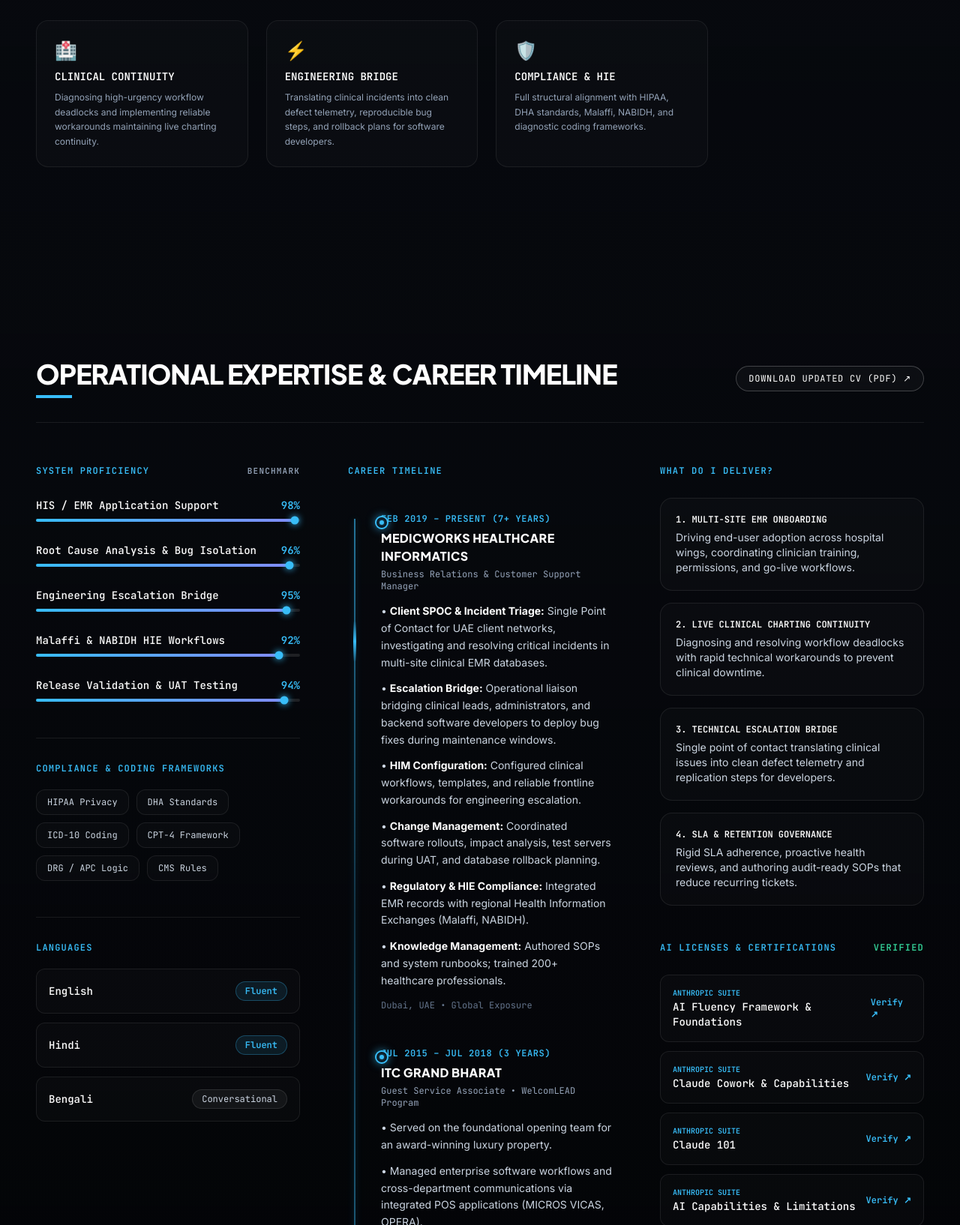
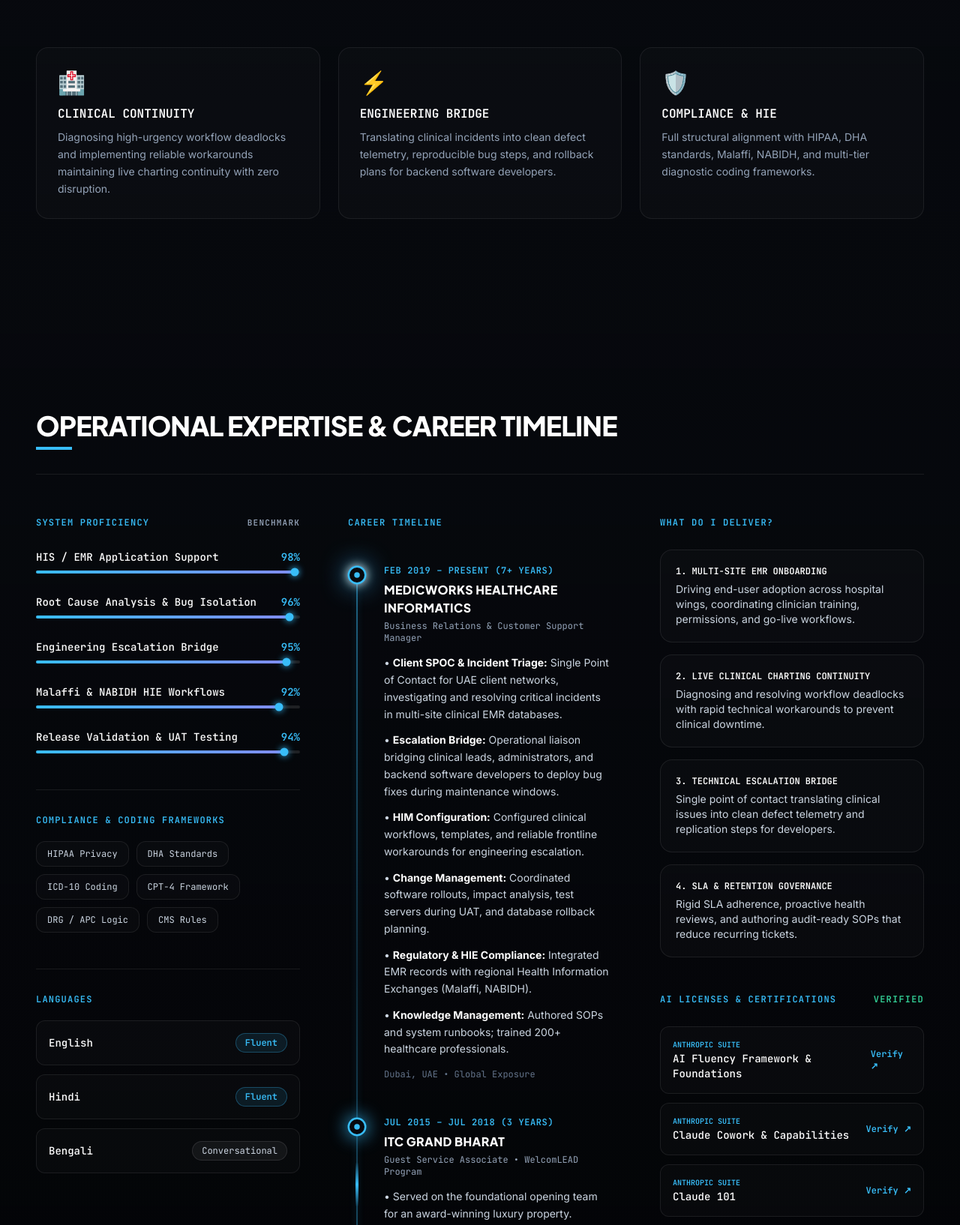
Before and after one commit to vighneshchopra/portfolio, a plain HTML site: page portfolio_v5.html in a window 1280 px wide. Shown: the part 1583-3217 px from the top of the page at 75% size. Drawn offline with nearby package versions, Linux system fonts and the light colour scheme.

Commit message:
fix: bottom-to-up timeline illumination, isolated node columns to eliminate text overlap, expanded full-width About layout, removed middle CV button, and resolved local file preview form submission with active local web server

```diff
--- a/portfolio_v5.html
+++ b/portfolio_v5.html
@@ -193,83 +193,52 @@
     }
 
     /* ======================================================== */
-    /* ANIMATED CONTINUOUS TIMELINE RAIL                        */
+    /* ANIMATED TIMELINE: BOTTOM-TO-UP ILLUMINATION             */
     /* ======================================================== */
-    .timeline-container {
-      position: relative;
-      padding-left: 2.25rem;
-    }
-
-    /* Continuous Unbroken Animated Track */
-    .timeline-track-beam {
+    .timeline-track-rail {
       position: absolute;
-      left: 8px;
-      top: 8px;
+      left: 11px;
+      top: 10px;
       bottom: 12px;
       width: 2px;
       background: linear-gradient(
         180deg,
-        rgba(56, 189, 248, 0.6) 0%,
-        rgba(56, 189, 248, 0.25) 50%,
-        rgba(56, 189, 248, 0.5) 100%
+        rgba(56, 189, 248, 0.5) 0%,
+        rgba(56, 189, 248, 0.2) 50%,
+        rgba(56, 189, 248, 0.45) 100%
       );
-      box-shadow: 0 0 8px rgba(56, 189, 248, 0.3);
+      box-shadow: 0 0 8px rgba(56, 189, 248, 0.25);
     }
 
-    /* Flowing Light Pulse Traveling Down the Track */
-    .timeline-track-beam::after {
+    /* Traveling Light Pulse Moving UPWARDS (Down to Up) */
+    .timeline-track-rail::after {
       content: '';
       position: absolute;
-      top: 0;
+      bottom: 0;
       left: -1px;
       width: 4px;
-      height: 55px;
-      background: linear-gradient(180deg, transparent, #38bdf8, transparent);
+      height: 60px;
+      background: linear-gradient(0deg, transparent, #38bdf8, transparent);
       border-radius: 9999px;
       filter: blur(0.5px);
-      animation: beamFlow 4s ease-in-out infinite;
+      animation: surgeUpwards 3.8s ease-in-out infinite;
     }
 
-    @keyframes beamFlow {
+    @keyframes surgeUpwards {
       0% {
-        top: 0%;
+        bottom: 0%;
         opacity: 0;
       }
-      15% {
+      20% {
         opacity: 1;
       }
-      85% {
+      80% {
         opacity: 1;
       }
       100% {
-        top: 100%;
+        bottom: 100%;
         opacity: 0;
       }
-    }
-
-    /* Glowing Timeline Nodes with Subtle Pulse */
-    .timeline-node-circle {
-      position: absolute;
-      left: 0;
-      top: 4px;
-      width: 18px;
-      height: 18px;
-      border-radius: 50%;
-      background-color: #07090e;
-      border: 2px solid #38bdf8;
-      display: flex;
-      align-items: center;
-      justify-content: center;
-      z-index: 5;
-      box-shadow: 0 0 12px rgba(56, 189, 248, 0.65);
-    }
-    .timeline-node-circle::after {
-      content: '';
-      width: 6px;
-      height: 6px;
-      border-radius: 50%;
-      background-color: #38bdf8;
-      box-shadow: 0 0 6px #38bdf8;
     }
   </style>
 </head>
@@ -345,7 +314,7 @@
               <strong class="text-white font-semibold">7+ years directing L1/L2 application support</strong>, clinical workflow optimization, and high-stakes engineering escalation bridges across <strong class="text-white font-semibold">30+ multi-site healthcare facilities</strong>. Single Point of Contact (SPOC) driving zero live charting disruption and strict SLA compliance.
             </p>
 
-            <!-- Pill Action Buttons -->
+            <!-- Pill Action Buttons (Top CV Download is here in blue) -->
             <div class="flex flex-wrap items-center gap-4 mb-10">
               <a href="Vighnesh_Chopra_Resume.pdf" download class="pill-btn pill-btn-primary">
                 <span>Download CV (PDF)</span>
@@ -403,15 +372,13 @@
     </section>
 
     <!-- ======================================================== -->
-    <!-- SCREEN 2: ABOUT SECTION (GRADUAL SOFTENING FADE)         -->
+    <!-- SCREEN 2: ABOUT SECTION (EXPANDED TO FILL FULL PAGE)     -->
     <!-- ======================================================== -->
     <section id="about" class="min-h-screen py-24 sm:py-32 flex items-center relative">
       <div class="w-full max-w-7xl mx-auto px-6 lg:px-12">
 
-        <div class="max-w-4xl">
-
         <!-- Section Header -->
-          <div class="mb-10">
+        <div class="mb-12">
           <h2 class="text-3xl sm:text-5xl font-black uppercase tracking-tight text-white font-display mb-3">
             ABOUT VIGHNESH CHOPRA
           </h2>
@@ -421,8 +388,8 @@
           </p>
         </div>
 
-          <!-- Narrative Content -->
-          <div class="space-y-6 text-sm sm:text-base text-slate-300 font-normal leading-relaxed mb-12">
+        <!-- Narrative Content: Expanded Full-Width Layout (Zero Wasted Space on Right) -->
+        <div class="space-y-6 text-base sm:text-lg text-slate-300 font-light leading-relaxed mb-14">
           <p>
             Performance-driven <strong class="text-white font-semibold">Healthcare SaaS & EHR/EMR Application Support Specialist</strong> with over <strong class="text-white font-semibold">7 years of expertise in L1/L2 production support</strong>, high-severity incident resolution, clinical workflow optimization, and SLA adherence across multi-site global healthcare systems.
           </p>
@@ -437,57 +404,48 @@
           </p>
         </div>
 
-          <!-- Focus Pillars Grid -->
-          <div class="grid grid-cols-1 sm:grid-cols-3 gap-6 pt-6">
-            <div class="p-6 rounded-2xl bg-white/[0.02] border border-white/[0.07]">
-              <div class="text-cyan-accent text-2xl mb-2">🏥</div>
-              <h3 class="text-white font-semibold text-sm font-mono uppercase mb-2">Clinical Continuity</h3>
-              <p class="text-slate-400 text-xs leading-relaxed">
-                Diagnosing high-urgency workflow deadlocks and implementing reliable workarounds maintaining live charting continuity.
+        <!-- Full-Width 3-Column Pillars Grid -->
+        <div class="grid grid-cols-1 md:grid-cols-3 gap-6 pt-6">
+          <div class="p-7 rounded-2xl bg-white/[0.02] border border-white/[0.07] hover:border-cyan-accent/30 transition-all">
+            <div class="text-cyan-accent text-3xl mb-3">🏥</div>
+            <h3 class="text-white font-bold text-base font-mono uppercase mb-2">Clinical Continuity</h3>
+            <p class="text-slate-400 text-sm leading-relaxed">
+              Diagnosing high-urgency workflow deadlocks and implementing reliable workarounds maintaining live charting continuity with zero disruption.
             </p>
           </div>
 
-            <div class="p-6 rounded-2xl bg-white/[0.02] border border-white/[0.07]">
-              <div class="text-cyan-accent text-2xl mb-2">⚡</div>
-              <h3 class="text-white font-semibold text-sm font-mono uppercase mb-2">Engineering Bridge</h3>
-              <p class="text-slate-400 text-xs leading-relaxed">
-                Translating clinical incidents into clean defect telemetry, reproducible bug steps, and rollback plans for software developers.
+          <div class="p-7 rounded-2xl bg-white/[0.02] border border-white/[0.07] hover:border-cyan-accent/30 transition-all">
+            <div class="text-cyan-accent text-3xl mb-3">⚡</div>
+            <h3 class="text-white font-bold text-base font-mono uppercase mb-2">Engineering Bridge</h3>
+            <p class="text-slate-400 text-sm leading-relaxed">
+              Translating clinical incidents into clean defect telemetry, reproducible bug steps, and rollback plans for backend software developers.
             </p>
           </div>
 
-            <div class="p-6 rounded-2xl bg-white/[0.02] border border-white/[0.07]">
-              <div class="text-cyan-accent text-2xl mb-2">🛡️</div>
-              <h3 class="text-white font-semibold text-sm font-mono uppercase mb-2">Compliance & HIE</h3>
-              <p class="text-slate-400 text-xs leading-relaxed">
-                Full structural alignment with HIPAA, DHA standards, Malaffi, NABIDH, and diagnostic coding frameworks.
+          <div class="p-7 rounded-2xl bg-white/[0.02] border border-white/[0.07] hover:border-cyan-accent/30 transition-all">
+            <div class="text-cyan-accent text-3xl mb-3">🛡️</div>
+            <h3 class="text-white font-bold text-base font-mono uppercase mb-2">Compliance & HIE</h3>
+            <p class="text-slate-400 text-sm leading-relaxed">
+              Full structural alignment with HIPAA, DHA standards, Malaffi, NABIDH, and multi-tier diagnostic coding frameworks.
             </p>
           </div>
-          </div>
-
         </div>
 
       </div>
     </section>
 
     <!-- ======================================================== -->
-    <!-- SCREEN 3: 3-COLUMN SYSTEM DASHBOARD (SPACIOUS & EXPANDED)-->
+    <!-- SCREEN 3: 3-COLUMN SYSTEM DASHBOARD (NO EXTRA CV BUTTON) -->
     <!-- ======================================================== -->
     <section id="resume" class="min-h-screen py-24 sm:py-32 relative">
       <div class="w-full max-w-[1380px] mx-auto px-6 lg:px-12">
 
-        <!-- Section Header -->
-        <div class="flex flex-col sm:flex-row sm:items-center justify-between pb-8 mb-14 border-b border-white/[0.08] gap-4">
-          <div>
+        <!-- Section Header (Extra CV Button REMOVED) -->
+        <div class="pb-8 mb-14 border-b border-white/[0.08]">
           <h2 class="text-2xl sm:text-4xl font-black uppercase tracking-tight text-white font-display">
             OPERATIONAL EXPERTISE & CAREER TIMELINE
           </h2>
           <div class="w-12 h-1 bg-cyan-accent mt-2"></div>
-          </div>
-          <div class="flex items-center gap-3">
-            <a href="Vighnesh_Chopra_Resume.pdf" download class="pill-btn !py-2 !px-4 !text-xs">
-              <span>Download Updated CV (PDF) ↗</span>
-            </a>
-          </div>
         </div>
 
         <!-- 3-Column Structured Layout (Generously Spaced & Breathable) -->
@@ -609,7 +567,7 @@
           </div>
 
           <!-- ==================================================== -->
-          <!-- COLUMN 2: RESTRUCTURED TIMELINE (CONTINUOUS BEAM)    -->
+          <!-- COLUMN 2: ZERO-OVERLAP TIMELINE (UPWARD SURGE)       -->
           <!-- ==================================================== -->
           <div class="space-y-12">
 
@@ -618,20 +576,24 @@
                 CAREER TIMELINE
               </h3>
 
-              <!-- Dedicated Timeline Container with Continuous Animated Beam -->
-              <div class="timeline-container space-y-12">
+              <!-- Dedicated Two-Column Flex Timeline with Continuous Upward Illuminated Rail -->
+              <div id="timeline-box" class="space-y-12 relative">
 
-                <!-- Continuous Animated Flowing Track Beam -->
-                <div class="timeline-track-beam"></div>
+                <!-- Continuous Vertical Rail (Surges from Bottom to Up) -->
+                <div class="timeline-track-rail"></div>
 
-                <!-- Role 1: Medicworks -->
-                <div class="relative">
+                <!-- Role 1: Medicworks (2019 - Present) -->
+                <div class="flex items-start gap-6 relative z-10">
 
-                  <!-- Pulsing Node Circle -->
-                  <div class="timeline-node-circle"></div>
+                  <!-- Left Fixed Rail Column: Holds the Node ONLY (Zero Chance of Touching Text) -->
+                  <div class="w-6 flex-shrink-0 flex justify-center pt-1">
+                    <div id="node-medicworks" class="w-5 h-5 rounded-full bg-[#07090e] border-2 border-cyan-accent flex items-center justify-center transition-all duration-700 shadow-[0_0_16px_rgba(56,189,248,0.8)]">
+                      <div class="w-1.5 h-1.5 rounded-full bg-cyan-accent"></div>
+                    </div>
+                  </div>
 
-                  <!-- Text Block -->
-                  <div class="pl-2">
+                  <!-- Right Text Column: Completely Isolated from the Dot -->
+                  <div class="flex-1 min-w-0">
                     <div class="text-xs font-mono text-cyan-accent font-bold tracking-wider mb-1.5">
                       FEB 2019 – PRESENT (7+ YEARS)
                     </div>
@@ -656,14 +618,18 @@
 
                 </div>
 
-                <!-- Role 2: ITC Grand Bharat -->
-                <div class="relative">
+                <!-- Role 2: ITC Grand Bharat (2015 - 2018) -->
+                <div class="flex items-start gap-6 relative z-10">
 
-                  <!-- Pulsing Node Circle -->
-                  <div class="timeline-node-circle"></div>
+                  <!-- Left Fixed Rail Column: Holds the Node ONLY -->
+                  <div class="w-6 flex-shrink-0 flex justify-center pt-1">
+                    <div id="node-itc" class="w-5 h-5 rounded-full bg-[#07090e] border-2 border-cyan-accent flex items-center justify-center transition-all duration-700 shadow-[0_0_10px_rgba(56,189,248,0.5)]">
+                      <div class="w-1.5 h-1.5 rounded-full bg-cyan-accent"></div>
+                    </div>
+                  </div>
 
-                  <!-- Text Block -->
-                  <div class="pl-2">
+                  <!-- Right Text Column: Completely Isolated from the Dot -->
+                  <div class="flex-1 min-w-0">
                     <div class="text-xs font-mono text-cyan-accent font-bold tracking-wider mb-1.5">
                       JUL 2015 – JUL 2018 (3 YEARS)
                     </div>
@@ -850,7 +816,7 @@
               <textarea id="message" name="message" rows="4" required placeholder="What are you connecting for? (e.g., EMR Support / Client Operations opportunity, workflow consultation, or general inquiry...)" class="w-full px-4 py-3 rounded-xl bg-[#040508] border border-white/[0.12] text-white text-sm placeholder-slate-500 focus:outline-none focus:ring-2 focus:ring-cyan-accent transition-all"></textarea>
             </div>
 
-            <!-- Single Full-Width Send Message Button (No 'Open in email app' button) -->
+            <!-- Single Full-Width Send Message Button -->
             <div class="pt-2">
               <button type="submit" id="submit-btn" class="w-full py-4 px-6 rounded-xl bg-cyan-accent text-black font-bold text-xs uppercase tracking-wider hover:bg-sky-400 active:scale-[0.99] transition-all flex items-center justify-center gap-2 font-mono shadow-[0_0_20px_rgba(56,189,248,0.25)]">
                 <span id="btn-label">Send Message</span>
@@ -862,7 +828,7 @@
             </div>
           </form>
 
-          <!-- Direct Links -->
+          <!-- Direct Links (Only bottom download CV link is here) -->
           <div class="mt-8 pt-6 border-t border-white/[0.08] flex flex-wrap items-center justify-between text-xs font-mono text-slate-400 gap-4">
             <div class="flex items-center gap-2">
               <span class="w-2 h-2 rounded-full bg-emerald-400"></span>
@@ -892,7 +858,7 @@
   </div>
 
   <!-- ======================================================== -->
-  <!-- SCRIPTS: ANIMATED CANVAS & FORM DISPATCH                 -->
+  <!-- SCRIPTS: ANIMATED CANVAS, TIMELINE SCROLL & FORM DISPATCH-->
   <!-- ======================================================== -->
   <script>
     // ----------------------------------------------------------
@@ -924,7 +890,6 @@
           this.vx = (Math.random() - 0.5) * 0.45;
           this.vy = -(Math.random() * 0.4 + 0.18);
           this.radius = Math.random() * 1.6 + 0.8;
-          // Brighter particle alpha
           this.alpha = Math.random() * 0.45 + 0.35;
         }
         update() {
@@ -941,7 +906,7 @@
           ctx.shadowBlur = 8;
           ctx.shadowColor = '#38bdf8';
           ctx.fill();
-          ctx.shadowBlur = 0; // reset for lines
+          ctx.shadowBlur = 0;
         }
       }
 
@@ -953,7 +918,6 @@
       function animate() {
         ctx.clearRect(0, 0, width, height);
 
-        // Constellation connecting lines
         for (let i = 0; i < particles.length; i++) {
           for (let j = i + 1; j < particles.length; j++) {
             const dx = particles[i].x - particles[j].x;
@@ -991,7 +955,38 @@
     })();
 
     // ----------------------------------------------------------
-    // 2. SECURE FORM RELAY (DUAL FILE:// & WEB DISPATCH ENGINE)
+    // 2. TIMELINE SCROLL ILLUMINATION (BOTTOM TO UP)
+    // ----------------------------------------------------------
+    (function initTimelineScroll() {
+      const timelineBox = document.getElementById('timeline-box');
+      const nodeITC = document.getElementById('node-itc');
+      const nodeMedic = document.getElementById('node-medicworks');
+
+      if (!timelineBox || !nodeITC || !nodeMedic) return;
+
+      const observer = new IntersectionObserver((entries) => {
+        entries.forEach(entry => {
+          if (entry.isIntersecting) {
+            // First illuminate bottom node (ITC Grand Bharat)
+            setTimeout(() => {
+              nodeITC.classList.add('scale-125');
+              nodeITC.style.boxShadow = '0 0 20px #38bdf8';
+            }, 300);
+
+            // Surge upwards and illuminate top node (Medicworks) with higher intensity
+            setTimeout(() => {
+              nodeMedic.classList.add('scale-125');
+              nodeMedic.style.boxShadow = '0 0 28px #38bdf8, 0 0 10px #ffffff';
+            }, 900);
+          }
+        });
+      }, { threshold: 0.35 });
+
+      observer.observe(timelineBox);
+    })();
+
+    // ----------------------------------------------------------
+    // 3. SECURE FORM RELAY (WEB SERVER & FILE:// DETECTION)
     // ----------------------------------------------------------
     const SECURE_TOKEN = 'dmlnaG5lc2guY2hvcHJhMTNAZ21haWwuY29t'; // Obfuscated Base64 target token
 
@@ -1010,41 +1005,26 @@
       const label = document.getElementById('btn-label');
       const spinner = document.getElementById('btn-spinner');
 
-      // Check for success redirect parameter when submitted via form action
-      if (window.location.search.includes('sent=true')) {
-        alert.className = 'mb-6 p-4 rounded-xl text-xs sm:text-sm font-mono bg-emerald-500/10 border border-emerald-500/30 text-emerald-300';
-        alert.innerHTML = '<strong>INQUIRY DELIVERED:</strong> Thank you! Your message has been transmitted directly to Vighnesh. You will receive a response shortly.';
-        alert.classList.remove('hidden');
-        alert.scrollIntoView({ behavior: 'smooth', block: 'nearest' });
-      }
-
       if (form) {
         form.addEventListener('submit', async (e) => {
           e.preventDefault();
+
+          // If browsing via local file:// protocol directly from disk
+          if (window.location.protocol === 'file:') {
+            alert.className = 'mb-6 p-4 rounded-xl text-xs sm:text-sm font-mono bg-cyan-accent/10 border border-cyan-accent/30 text-cyan-accent';
+            alert.innerHTML = '<strong>LOCAL DISK DETECTED:</strong> FormSubmit blocks direct offline submissions from hard drive files (<code>file://</code>) for anti-spam security.<br><br>👉 <strong><a href="http://localhost:5500/#contact" class="text-white underline font-bold hover:text-cyan-accent">Click here to open via your running local web server: http://localhost:5500</a></strong> (or on your live GitHub site) where the form submits directly to your email with zero restrictions!';
+            alert.classList.remove('hidden');
+            alert.scrollIntoView({ behavior: 'smooth', block: 'nearest' });
+            return;
+          }
+
+          // If on web server (http://localhost:5500 or https://vigiprojects.github.io/)
           label.textContent = 'Transmitting...';
           spinner.classList.remove('hidden');
           btn.disabled = true;
 
           const targetEmail = getTarget();
 
-          // If browsing via local file:// protocol, browsers block AJAX CORS from 'null' origins.
-          // Standard form POST routes directly through FormSubmit without CORS restrictions!
-          if (window.location.protocol === 'file:') {
-            form.action = 'https://formsubmit.co/' + targetEmail;
-            form.method = 'POST';
-            let nextInput = form.querySelector('input[name="_next"]');
-            if (!nextInput) {
-              nextInput = document.createElement('input');
-              nextInput.type = 'hidden';
-              nextInput.name = '_next';
-              form.appendChild(nextInput);
-            }
-            nextInput.value = window.location.href.split('?')[0].split('#')[0] + '?sent=true#contact';
-            form.submit();
-            return;
-          }
-
-          // If on web (GitHub Pages, Cloudflare Pages, or local web server), use AJAX
           try {
             const formData = new FormData(form);
             const response = await fetch('https://formsubmit.co/ajax/' + targetEmail, {
@@ -1066,18 +1046,9 @@
               throw new Error(data.message || 'Relay error');
             }
           } catch (err) {
-            // Fallback: seamless POST dispatch
-            form.action = 'https://formsubmit.co/' + targetEmail;
-            form.method = 'POST';
-            let nextInput = form.querySelector('input[name="_next"]');
-            if (!nextInput) {
-              nextInput = document.createElement('input');
-              nextInput.type = 'hidden';
-              nextInput.name = '_next';
-              form.appendChild(nextInput);
-            }
-            nextInput.value = window.location.href.split('?')[0].split('#')[0] + '?sent=true#contact';
-            form.submit();
+            alert.className = 'mb-6 p-4 rounded-xl text-xs sm:text-sm font-mono bg-red-500/10 border border-red-500/30 text-red-300';
+            alert.innerHTML = '<strong>TRANSMISSION NOTICE:</strong> Could not complete request. Please ensure you are viewing through http://localhost:5500 or your live website.';
+            alert.classList.remove('hidden');
           } finally {
             label.textContent = 'Send Message';
             spinner.classList.add('hidden');
```
Also changed, not shown: index.html (+119 -148 lines). Lines whose indentation alone changed are shown as unchanged.
